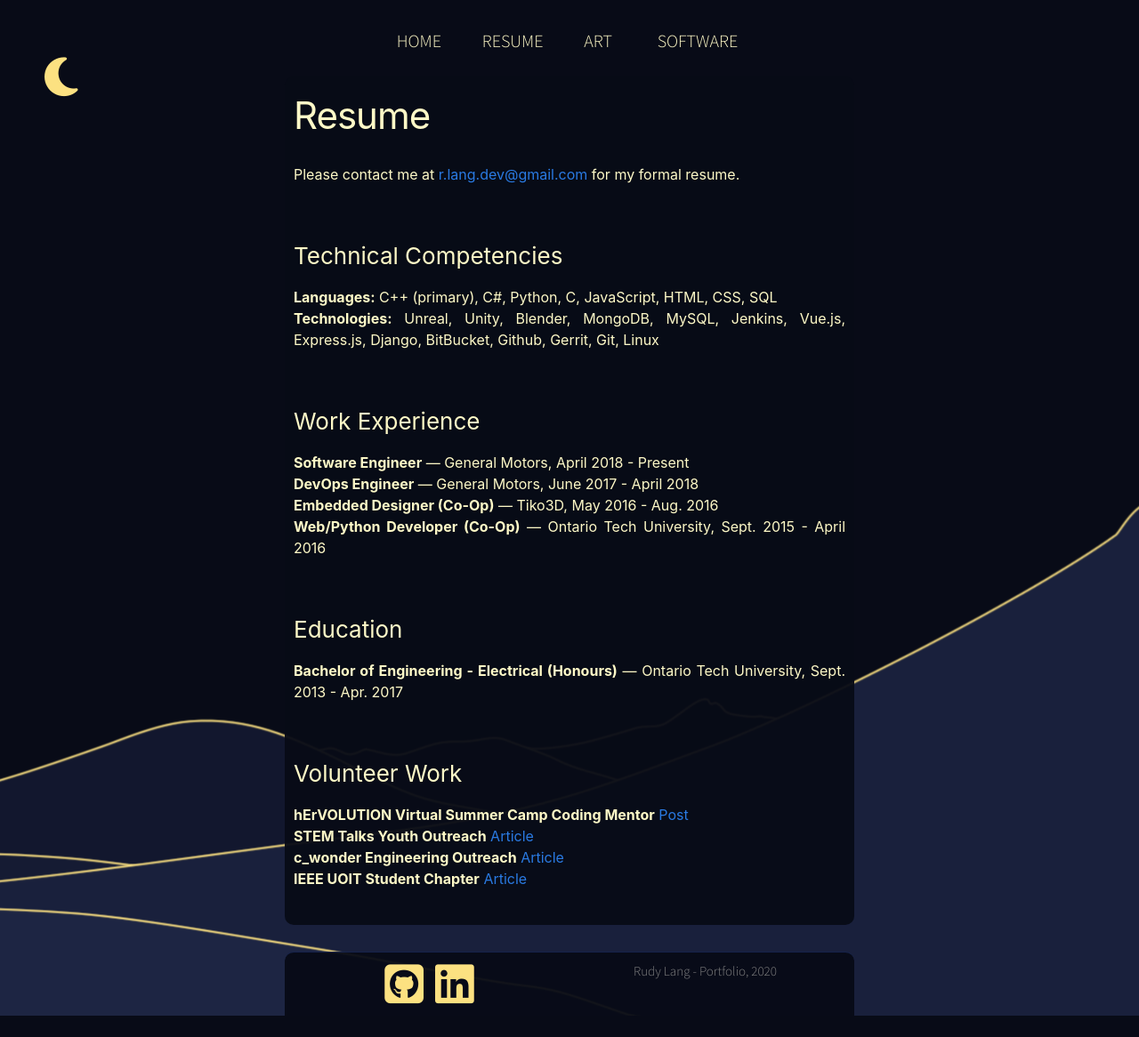
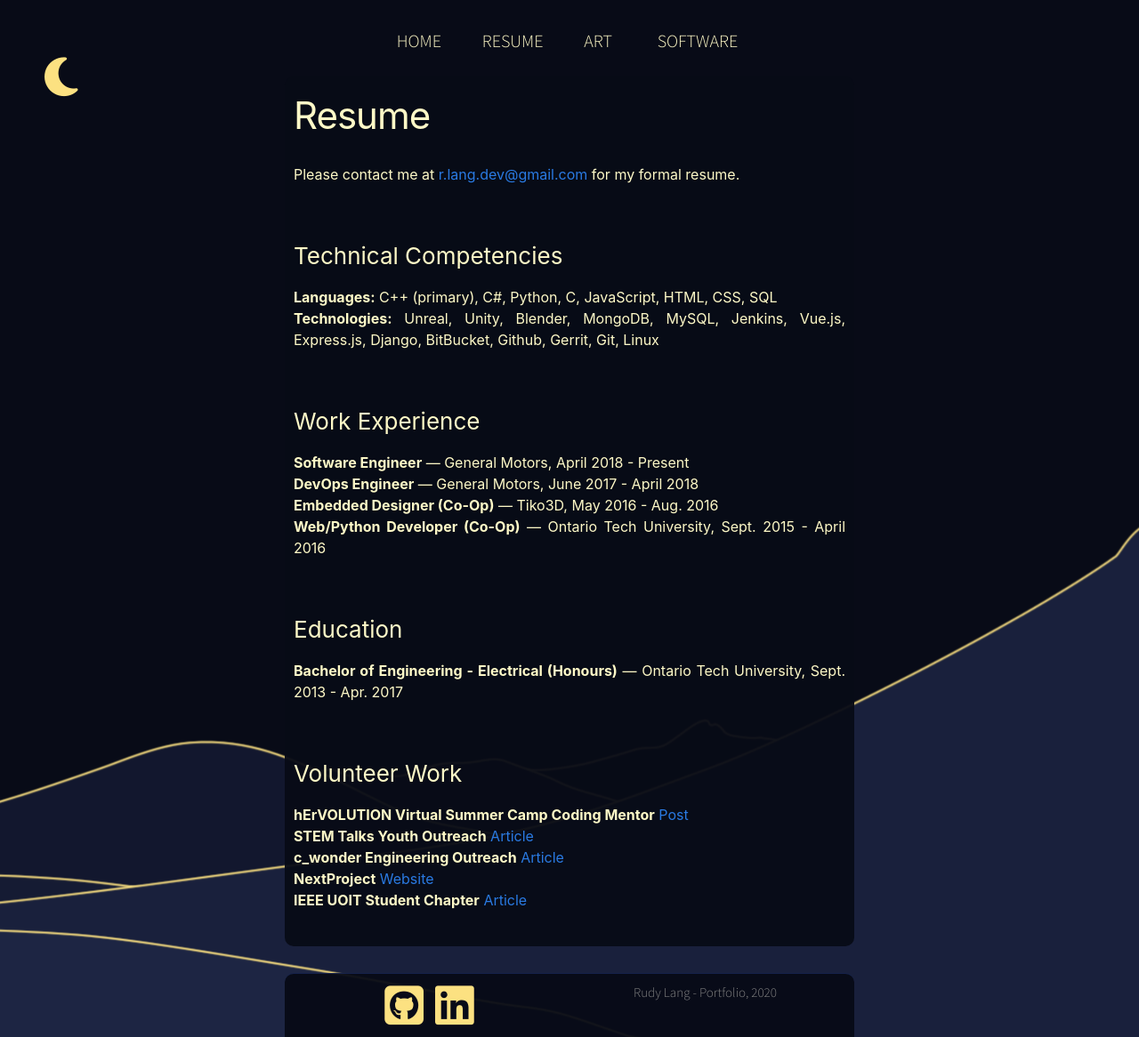
Before and after one commit to RudyLang/RudyLang.github.io, a Jekyll site: the page built from resume.markdown, in a window 1280 px wide. Shown: the whole page at 89% size. Built offline with Jekyll 4.4.1, drawn with Linux system fonts in a browser that asks for light colours; nearby versions of some CDN libraries; some web fonts are replaced; before the commit the page ends 1142 px from its top, so only the background shows below that.

Commit message:
Added NextProject to Resume

```diff
--- a/resume.markdown
+++ b/resume.markdown
@@ -24,4 +24,5 @@
 __hErVOLUTION Virtual Summer Camp Coding Mentor__ [Post](https://www.linkedin.com/posts/stephanie-m-thompson_hervolution-iworkforgm-activity-6701844746828161024-q2Y8)<br>
 __STEM Talks Youth Outreach__ [Article](https://www.ddsb.ca/Modules/News/index.aspx?newsId=6b5f0855-b3e6-490b-82b5-84a9271f60fa&feedId=494926f5-decf-4a97-ae61-1318435fead4)<br>
 __c_wonder Engineering Outreach__ [Article](https://news.ontariotechu.ca/archives/2018/12/university-calling-all-young-and-curious-minds-to-explore-science-and-digital-literacy.php)<br>
+__NextProject__ [Website](http://nextproject.ca/psw/home_android.html)<br>
 __IEEE UOIT Student Chapter__ [Article](https://news.ontariotechu.ca/archives/2014/11/uoit-unveils-ieee-mcnaughton-learning-resource-centre.php)
```
